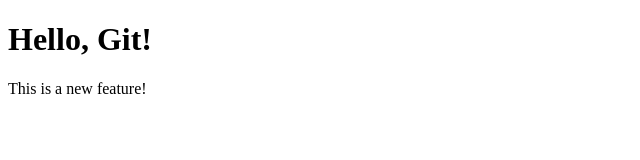
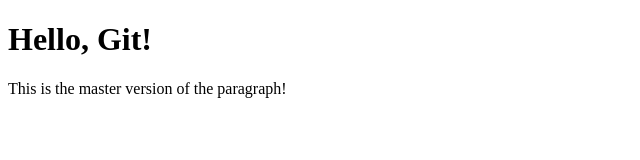
Before and after one commit to emrhangcl/git-lab, a plain HTML site: page index.html in a window 1280 px wide. Shown: the whole page, without its empty margins (0-640 px from the left). Drawn offline with Linux system fonts and the light colour scheme.

Commit message:
Changed paragraph text in master

```diff
--- a/index.html
+++ b/index.html
@@ -5,6 +5,6 @@
 </head>
 <body>
     <h1>Hello, Git!</h1>
-    <p>This is a new feature!</p>
+    <p>This is the master version of the paragraph!</p>
 </body>
 </html>
```
